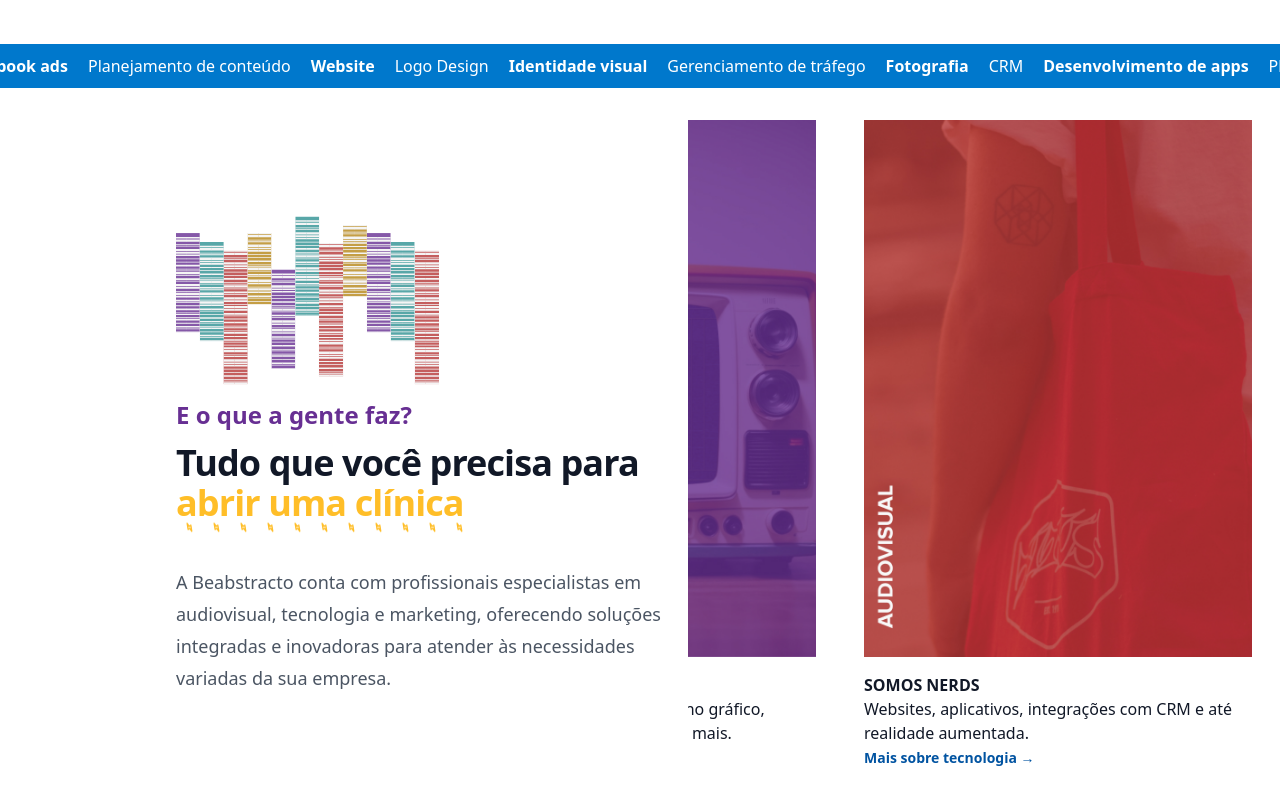
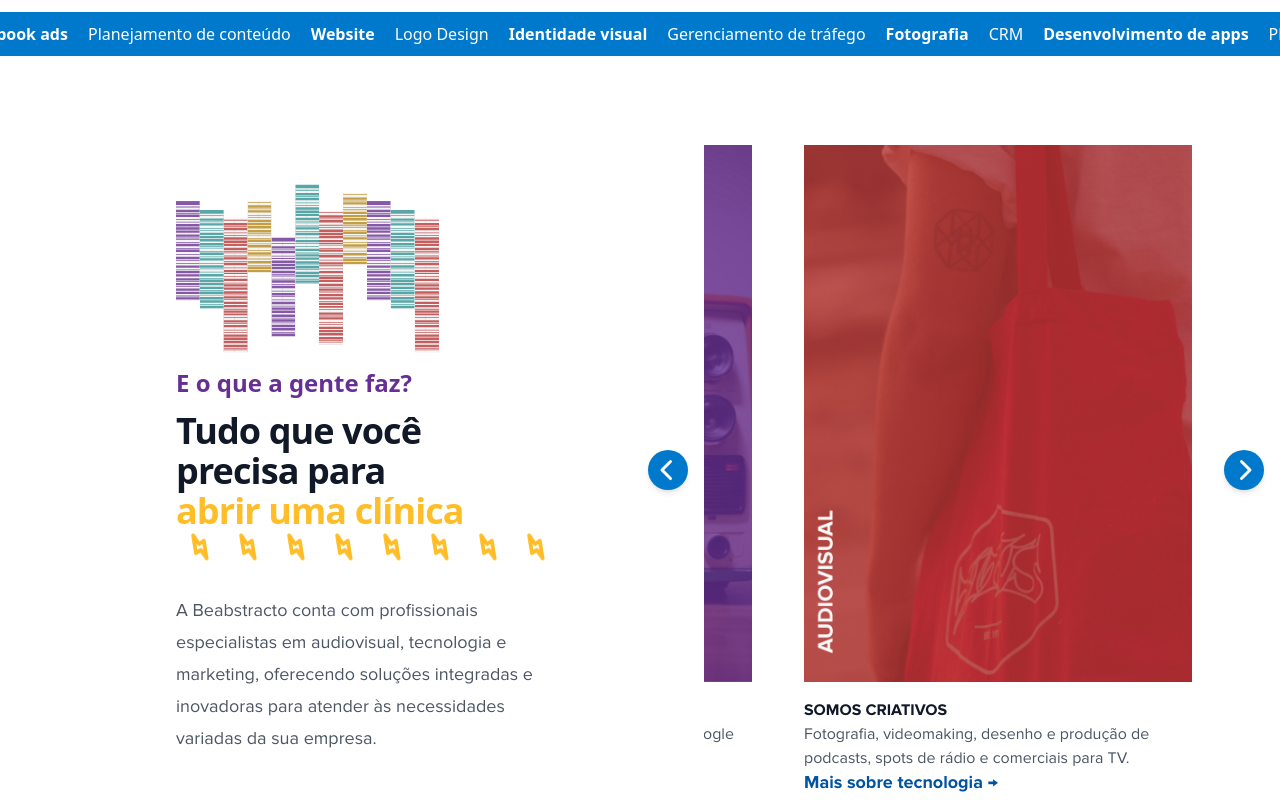
Before and after one commit to lubeabstracto/Proj_beabstracto, a Next.js app: page / in a window 1280 px wide. Shown: the part 860-1660 px from the top of the page. Built offline with nearby package versions, Linux system fonts and the light colour scheme.

Commit message:
adicionando o card da div de servicos corretamente com as setas

```diff
--- a/components/Alternativas.js
+++ b/components/Alternativas.js
@@ -37,7 +37,7 @@ const alternativas = [
     },
     {
         id: 4,
-        content: 'começar como freelancer',
+        content: 'ser um freelancer',
         color: '#0078CC',
         element: Rocket,
         amount: 10,
@@ -55,7 +55,7 @@ const alternativas = [
     },
     {
         id: 6,
-        content: 'se lançar como profissional',
+        content: 'se tornar profissional',
         color: '#B63637',
         amount: 12,
         element: Smile,
@@ -77,7 +77,7 @@ const renderElements = (Element, amount, animation) => {
     }
 
     return (
-        <div className="flex justify-left mt-2">
+        <div className="flex justify-left mt-2 h-8">
             {Array.from({ length: amount }).map((_, i) => (
                 animation === 'underline' ? (
                     <div key={i} className={`mx-48 ${animationClass}`} style={{width: 'fit-content', height: 'auto'}}>
--- a/components/Servicos.js
+++ b/components/Servicos.js
@@ -1,126 +1,37 @@
-import { useEffect, useRef, useState } from 'react';
-import { CloudArrowUpIcon, LockClosedIcon, ServerIcon } from '@heroicons/react/20/solid';
-import PaletteImg from '../assets/Palette.svg';
-import AlternativasComponent from './Alternativas';
-import About from './About';
-
-const features = [
-  {
-    name: 'Identidade visual:',
-    description: 'Fazemos seu branding completo: logo, cores, imagens e tudo mais!',
-    icon: CloudArrowUpIcon,
-  },
-  {
-    name: 'Redes sociais:',
-    description: 'Conteúdo para suas redes, a beabstracto te ajuda a planejar e te fornece os roteiros, imagens e vídeos.',
-    icon: LockClosedIcon,
-  },
-  {
-    name: 'Web:',
-    description: 'Desde estar no Google com sua localização no Maps e website, até um email profissional.',
-    icon: ServerIcon,
-  },
-];
-
-import MarketingImg from '../assets/MarketingImg.jpg';
-import AudiovisualImg from '../assets/AudiovisualImg.jpg';
-import TecnologiaImg from '../assets/TecnologiaImg.jpg';
-
-const Posts = [
-  {
-    id: 1,
-    title: 'SOMOS MARKETEIROS',
-    subtitle: 'Planejamento de conteúdo, desenho gráfico, Google Ads, Facebook Ads e muito mais.',
-    href: '#',
-    link: 'Mais sobre marketing',
-    imageUrl: MarketingImg,
-  },
-  {
-    id: 2,
-    title: 'SOMOS NERDS',
-    subtitle: 'Websites, aplicativos, integrações com CRM e até realidade aumentada.',
-    href: '#',
-    imageUrl: AudiovisualImg,
-    link: 'Mais sobre tecnologia',
-  },
-  {
-    id: 3,
-    title: 'SOMOS CRIATIVOS',
-    subtitle: 'Fotografia, videomaking, desenho e produção de podcasts, spots de rádio e comerciais para TV.',
-    href: '#',
-    link: 'Mais sobre audiovisual',
-    imageUrl: TecnologiaImg,
-  },
-  // More posts...
-];
+import React, { useRef, useEffect } from 'react';
+import Servicospt1 from './Servicospt1';
+import Servicospt2 from './Servicospt2';
 
 export default function Servicos() {
-  const [scrollPosition, setScrollPosition] = useState(0);
-  const carouselRef = useRef();
-  const moveStep = 436; // Ajuste conforme a largura total de um card + o espaço entre eles
-  const pauseTime = 3000; // Tempo de pausa em milissegundos
+  const horizontalScrollRef = useRef();
+  const servicosRef = useRef();
 
   useEffect(() => {
-    const carousel = carouselRef.current;
-    if (!carousel) return;
+    const onScroll = () => {
+      if (horizontalScrollRef.current && servicosRef.current) {
+        const servicosTop = servicosRef.current.offsetTop;
+        const scrollY = window.scrollY;
+        const scrollStart = servicosTop - window.innerHeight;
 
-    const moveCarousel = () => {
-      const maxScrollLeft = carousel.scrollWidth - carousel.clientWidth;
-
-      // Move o carrossel passo a passo
-      if (carousel.scrollLeft < maxScrollLeft) {
-        carousel.scrollBy({ left: moveStep, behavior: 'smooth' });
-      } else {
-        // Quando chegar ao fim, espera por um tempo e depois volta ao início
-        setTimeout(() => {
-          carousel.scrollTo({ left: 0, behavior: 'smooth' });
-        }, pauseTime);
+        if (scrollY > scrollStart) {
+          // Isso fará com que o scroll horizontal comece somente quando o componente Servicos estiver entrando na viewport.
+          const horizontalScroll = (scrollY - scrollStart) * 0.5; // Ajuste o 0.5 conforme necessário
+          horizontalScrollRef.current.scrollLeft = horizontalScroll;
+        }
       }
     };
 
-    // Intervalo de movimento incluindo a pausa
-    const interval = setInterval(moveCarousel, pauseTime + 1000); // Considera o tempo de animação suave
+    window.addEventListener('scroll', onScroll);
 
-    return () => clearInterval(interval);
+    return () => window.removeEventListener('scroll', onScroll);
   }, []);
 
   return (
-    <div className="bg-white w-screen overflow-hidden">
-<div className="flex flex-col md:flex-row Wrapper pl-16 md:pl-44">
-        <div className="mx-auto max-w-2xl lg:mx-0 lg:max-w-lg py-32 conteudo-esquerda">
-        <img src={PaletteImg.src} alt="" />
-        <h2 className="font-semibold text-subheading-3 text-brand-primary">E o que a gente faz?</h2>
-        <div className="overflow-hidden" ref={carouselRef} style={{ overflowX: 'auto' }}>
-            <AlternativasComponent />
-        </div>
-        <p className="mt-6 text-lg leading-8 text-gray-600">
-            A Beabstracto conta com profissionais especialistas em audiovisual, tecnologia e marketing, oferecendo soluções integradas e inovadoras para atender às necessidades variadas da sua empresa.
-        </p>
-        </div>
-
-        <div className="conteudo-direita py-8 overflow-x-auto pl-44" ref={carouselRef}>
-          <div className="flex space-x-4">
-        {Posts.map((post) => (
-              <div key={post.id} className="flex-none h-full pr-8" style={{ width: '420px' }}>
-              <article className="relative h-full"> {/* Definindo altura total para o card */}
-                <img src={post.imageUrl.src} alt="" className="w-full h-full object-cover" /> {/* Utilizando object-cover para preencher o espaço do card */}
-                </article>
-                <div className="mt-4">
-                <p className="text-md font-semibold text-gray-900">
-                    {post.title}
-                </p>
-                <p className="text-md font-regular text-gray-900">
-                    {post.subtitle}
-                </p>
-                <a href="#" className="text-sm font-semibold leading-6 text-semantic-tertiary-default">
-                    {post.link} <span aria-hidden="true">→</span>
-                  </a>
-                </div>
-            </div>
-            ))}
-        </div>
-        </div>
+  <div ref={servicosRef} className="bg-white w-screen overflow-hidden">
+    <div ref={horizontalScrollRef} className="flex flex-col lg:flex-row items-center pl-16 lg:pl-44">
+      <Servicospt1 />
+      <Servicospt2 />
     </div>
-    </div>
+  </div>
   );
 }
--- /dev/null
+++ b/components/Servicospt1.js
@@ -0,0 +1,19 @@
+import PaletteImg from '../assets/Palette.svg';
+import AlternativasComponent from './Alternativas';
+
+
+export default function Servicospt1() {
+
+  return (
+    <div className="mx-auto max-w-2xl lg:mx-0 lg:max-w-lg py-32 conteudo-esquerda">
+    <img src={PaletteImg.src} alt="" />
+    <h2 className="font-semibold text-subheading-3 text-brand-primary">E o que a gente faz?</h2>
+    <div className="overflow-hidden" style={{ overflowX: 'auto' }}>
+    <AlternativasComponent />
+    </div>
+    <p className="font-brand mt-6 text-lg leading-8 text-gray-600">
+    A Beabstracto conta com profissionais especialistas em audiovisual, tecnologia e marketing, oferecendo soluções integradas e inovadoras para atender às necessidades variadas da sua empresa.
+    </p>
+    </div>
+  )
+}
--- /dev/null
+++ b/components/Servicospt2.js
@@ -0,0 +1,117 @@
+import React, { useState } from 'react';
+import { ChevronLeftIcon, ChevronRightIcon, ServerIcon } from '@heroicons/react/20/solid';
+import { useInView } from 'react-intersection-observer'; // Importando o hook
+
+
+import MarketingImg from '../assets/MarketingImg.jpg';
+import AudiovisualImg from '../assets/AudiovisualImg.jpg';
+import TecnologiaImg from '../assets/TecnologiaImg.jpg';
+
+const Posts = [
+  {
+    id: 1,
+    title: 'SOMOS MARKETEIROS',
+    subtitle: 'Planejamento de conteúdo, desenho gráfico, Google Ads, Facebook Ads e muito mais.',
+    href: '#',
+    link: 'Mais sobre marketing',
+    imageUrl: MarketingImg,
+  },
+  {
+    id: 2,
+    title: 'SOMOS CRIATIVOS',
+    subtitle: 'Fotografia, videomaking, desenho e produção de podcasts, spots de rádio e comerciais para TV.',
+    href: '#',
+    imageUrl: AudiovisualImg,
+    link: 'Mais sobre tecnologia',
+  },
+  {
+    id: 3,
+    title: 'SOMOS NERDS',
+    subtitle: 'Websites, aplicativos, integrações com CRM e até realidade aumentada.',
+    href: '#',
+    link: 'Mais sobre audiovisual',
+    imageUrl: TecnologiaImg,
+  },
+];
+
+const PostItem = ({ post }) => {
+  const [ref, inView] = useInView({
+    triggerOnce: true,
+    threshold: 0.1,
+  });
+
+  const style = inView
+  ? "opacity-100 translate-y-0"
+  : "opacity-0 translate-y-10";
+
+  return (
+        <div className="flex-none h-full pr-8 max-w-full" style={{ maxWidth: '420px' }}>
+        <article className={`relative h-full transition-opacity duration-1000 ${inView ? 'opacity-100' : 'opacity-0'}`} ref={ref}>
+            <img src={post.imageUrl.src} alt="" className="w-full h-full object-cover" />
+        </article>
+        <div className="mt-4">
+            <p className="font-brand text-md font-semibold text-gray-900">
+                {post.title}
+            </p>
+            <p className="font-brand text-md font-regular text-gray-600">
+                {post.subtitle}
+            </p>
+            <a href={post.href} className="font-brand text-lg font-semibold leading-6 text-semantic-tertiary-default">
+                {post.link} <span aria-hidden="true">→</span>
+            </a>
+        </div>
+        </div>
+
+  );
+};
+
+const Servicospt2 = () => {
+    const [currentIndex, setCurrentIndex] = useState(1);
+    const totalPosts = Posts.length;
+
+    const nextItem = () => {
+      setCurrentIndex((currentIndex + 1) % totalPosts);
+    };
+
+    const prevItem = () => {
+      setCurrentIndex((currentIndex - 1 + totalPosts) % totalPosts);
+    };
+
+    const cardWidth = 420; // Largura de cada card (ajuste conforme necessário)
+    const gap = 20; // Espaço entre os cards
+    const previewWidth = 100; // A largura do próximo card que você quer mostrar
+
+    // Cálculo para translação do contêiner dos cards
+    const offset = -(currentIndex * (cardWidth + gap)) + previewWidth;
+
+    return (
+    <div className="conteudo-direita py-8 flex items-center justify-center lg:pl-24">
+    <button
+        onClick={prevItem}
+        aria-label="Previous item"
+        className='pr-4 '
+    >
+        <ChevronLeftIcon className="w-10 h-10 bg-brand-tertiary text-white rounded-full cursor-pointer transition ease-in-out duration-300 transform hover:scale-105 shadow-md" />
+    </button>
+
+    <div className="overflow-hidden relative" style={{ width: `calc(${cardWidth}px + ${previewWidth}px)` }}>
+        <div className="flex transition-transform duration-300" style={{ transform: `translateX(${offset}px)`, width: `calc(${totalPosts} * (${cardWidth}px + ${gap}px))` }}>
+        {Posts.map((post, index) => (
+            <div className="flex-none h-full" style={{ width: cardWidth, marginRight: gap }} key={post.id}>
+            <PostItem post={post} />
+            </div>
+        ))}
+        </div>
+    </div>
+    <button
+        onClick={nextItem}
+        aria-label="Next item"
+        className='pr-4'
+    >
+        <ChevronRightIcon className="w-10 bg-brand-tertiary h-10 text-white rounded-full cursor-pointer transition ease-in-out duration-300 transform hover:scale-105 shadow-md" />
+    </button>
+    </div>
+    );
+};
+
+export default Servicospt2;
--- a/pages/index.js
+++ b/pages/index.js
@@ -10,6 +10,7 @@ import Servicos from '../components/Servicos';
 import Pacotes from '../components/Pacotes';
 import MovingBanner from '../components/MovingBanner';
 import LoadingScreen from '../components/Loading';
+
 
 const Home = () => {
   // Estado para controlar se o loading está ativo ou não
--- a/tailwind.config.js
+++ b/tailwind.config.js
@@ -10,6 +10,15 @@ module.exports = {
   ],
   theme: {
     extend: {
+      keyframes: {
+        fadeIn: {
+          '0%': { opacity: 0 },
+          '100%': { opacity: 1 },
+        },
+      },
+      animation: {
+        fadeIn: 'fadeIn 1s ease-in-out forwards',
+      },
       zIndex: {
         '99999': 99999,
         '90000': 90000,
```
Also changed, not shown: components/Hero.jsx (+3 -4 lines), styles/globals.css (+2 -18 lines), assets/Rocket.svg, assets/smile.svg, styles/servicos.module.css (added).
